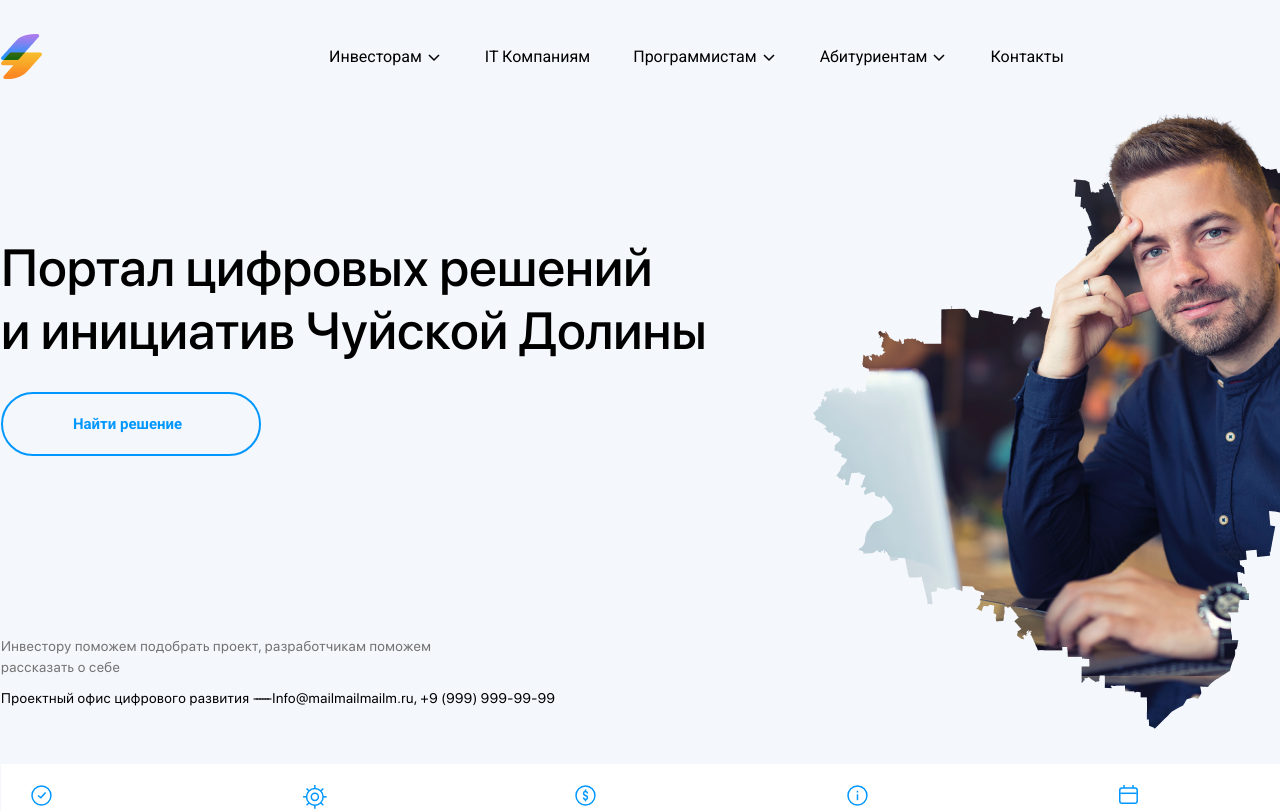
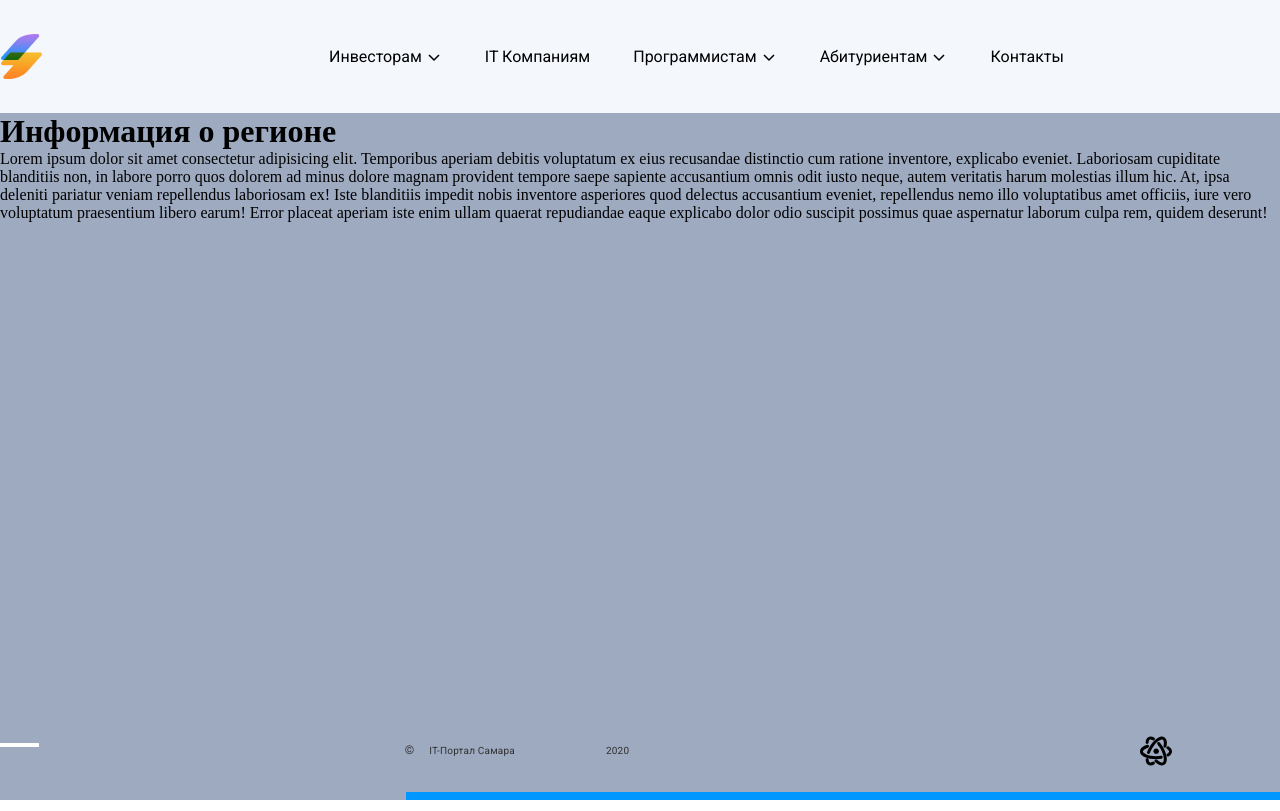
Before and after one commit to KazimirS46/it-portal2, a Next.js app: page /about in a window 1280 px wide. Shown: the top 811 px of the page. Built offline with nearby package versions, Linux system fonts and the light colour scheme.

Commit message:
Header fixed

```diff
--- a/app/globals.css
+++ b/app/globals.css
@@ -24,6 +24,7 @@
 }
 
 body {
+  position: relative;
   width: 100vw;
   height: 100vh;
   margin: 0 auto;
@@ -47,6 +48,13 @@ main {
   background-color: var(--main-bgr-color);
 }
 
+.wrapper {
+  width: var(--wrap-max-width);
+  margin: 0 auto;
+  padding: 0 1px;
+  padding-top: 113px;
+}
+
 h2 {
   color: var(--desc-text-color, #313131);
 
--- a/app/page.tsx
+++ b/app/page.tsx
@@ -1,9 +1,13 @@
 import { News } from '@/components/News';
 import styles from './main.module.css';
+import { Hero } from '@/components/Hero';
 
 export default function Home() {
   return (
     <>
+      <section className={styles.hero}>
+        <Hero />
+      </section>
       <section className={styles.news}>
         <News />
       </section>
--- a/components/Header/components/NavTop/index.module.css
+++ b/components/Header/components/NavTop/index.module.css
@@ -1,6 +1,4 @@
 .navbar {
-  position: fixed;
-  top: 0;
   display: flex;
   justify-content: space-between;
   align-items: center;
--- a/components/Header/index.module.css
+++ b/components/Header/index.module.css
@@ -1,4 +1,6 @@
 .header {
+  position: fixed;
+  top: 0;
   width: 100vw;
   background-color: var(--header-bgr);
   font-family: var(--font-roboto);
@@ -11,9 +13,4 @@
   width: var(--wrap-max-width);
   margin: 0 auto;
   padding: 0 1px;
-  padding-top: 113px;
 }
-
-.heroContent {
-  position: relative;
-}
--- a/components/Header/index.tsx
+++ b/components/Header/index.tsx
@@ -1,5 +1,3 @@
-import { ActionBtn } from './components/ActionBtn';
-import { Hero } from './components/Hero';
 import NavTop from './components/NavTop';
 import styles from './index.module.css';
 
@@ -8,10 +6,6 @@ export function Header() {
     <header className={styles.header}>
       <div className={styles.wrapper}>
         <NavTop />
-        <div className={styles.heroContent}>
-          <Hero />
-          <ActionBtn />
-        </div>
       </div>
     </header>
   );
--- a/components/Header/components/Hero/index.tsx
+++ b/components/Hero/components/HeroTop/index.tsx
@@ -3,7 +3,7 @@ import heroImage from '../../../../public/image/headerImage.png';
 import styles from './index.module.css';
 import Link from 'next/link';
 
-export function Hero() {
+export function HeroTop() {
   return (
     <>
       <div className={styles.info}>
--- /dev/null
+++ b/components/Hero/index.module.css
@@ -0,0 +1,10 @@
+.wrapper {
+  width: var(--wrap-max-width);
+  margin: 0 auto;
+  padding: 0 1px;
+  padding-top: 113px;
+}
+
+.heroContent {
+  position: relative;
+}
```
Also changed, not shown: components/Hero/index.tsx (added, +14 -0 lines), components/Hero/components/ActionBtn/index.module.css (renamed from components/Header/components/ActionBtn/index.module.css), components/Hero/components/ActionBtn/index.tsx (renamed from components/Header/components/ActionBtn/index.tsx), components/Hero/components/HeroTop/index.module.css (renamed from components/Header/components/Hero/index.module.css).
